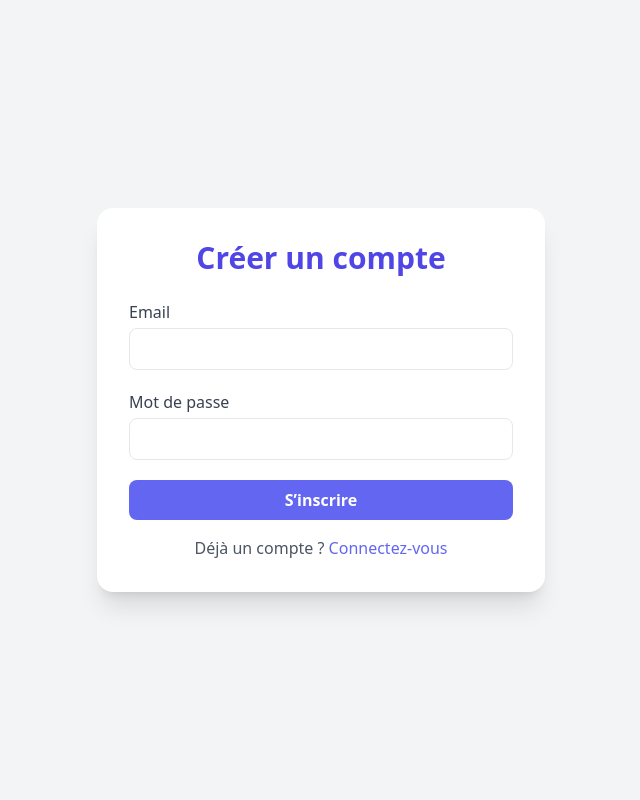
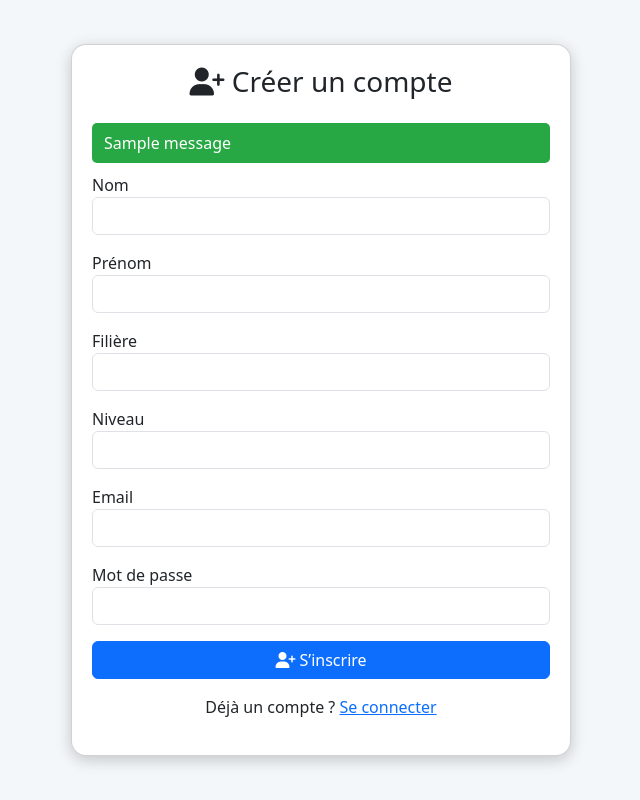
Before and after one commit to NadaAzrour/ProjetCloud, a Python web app: template app/templates/register.html in a window 1280 px wide. Shown: the whole page, without its empty margins (319-959 px from the left). Run offline with Jinja, Linux system fonts and the light colour scheme; the template is opened without the code that fills it, so the values that code supplies are empty; one stand-in notice (Sample message) is shown; some libraries are stand-ins or nearby versions.

Commit message:
Amélioration

```diff
--- a/app/templates/register.html
+++ b/app/templates/register.html
@@ -1,69 +1,89 @@
 <!DOCTYPE html>
 <html lang="fr">
+
 <head>
-  <meta charset="UTF-8">
-  <title>Inscription - ToDo List Cloud</title>
-  <link href="https://fonts.googleapis.com/css2?family=Poppins:wght@400;600&display=swap" rel="stylesheet">
-  <script src="https://cdn.tailwindcss.com"></script>
-  <script src="https://www.gstatic.com/firebasejs/9.23.0/firebase-app-compat.js"></script>
-  <script src="https://www.gstatic.com/firebasejs/9.23.0/firebase-auth-compat.js"></script>
+    <meta charset="UTF-8">
+    <title>Inscription</title>
+    <link href="https://cdn.jsdelivr.net/npm/bootstrap@5.3.0/dist/css/bootstrap.min.css" rel="stylesheet">
+    <link rel="stylesheet" href="https://cdnjs.cloudflare.com/ajax/libs/font-awesome/6.4.0/css/all.min.css">
+    <style>
+        body {
+            background: #f4f7fa;
+            height: 100vh;
+            display: flex;
+            justify-content: center;
+            align-items: center;
+        }
+
+        .card {
+            width: 100%;
+            max-width: 500px;
+            padding: 20px;
+            border-radius: 15px;
+            box-shadow: 0 4px 15px rgba(0, 0, 0, 0.2);
+        }
+
+        .flash {
+            margin-bottom: 10px;
+            padding: 8px 12px;
+            border-radius: 5px;
+            color: white;
+        }
+
+        .flash.success {
+            background-color: #28a745;
+        }
+
+        .flash.error {
+            background-color: #dc3545;
+        }
+    </style>
 </head>
-<body class="bg-gray-100 min-h-screen flex items-center justify-center">
 
-  <div class="bg-white rounded-2xl shadow-xl p-8 w-full max-w-md">
-    <h2 class="text-3xl font-bold text-center text-indigo-600 mb-6">Créer un compte</h2>
+<body>
+    <div class="card">
+        <h3 class="text-center mb-4"><i class="fas fa-user-plus"></i> Créer un compte</h3>
 
-    <form id="registerForm" class="space-y-5">
-      <div>
-        <label class="block text-gray-700 mb-1">Email</label>
-        <input type="email" id="email" name="email" class="w-full border rounded-lg px-3 py-2 focus:ring-2 focus:ring-indigo-400" required>
-      </div>
+        {% with messages = get_flashed_messages(with_categories=true) %} {% if messages %} {% for category, message in messages %}
+        <div class="flash {{ category }}">{{ message }}</div>
+        {% endfor %} {% endif %} {% endwith %}
 
-      <div>
-        <label class="block text-gray-700 mb-1">Mot de passe</label>
-        <input type="password" id="password" name="password" class="w-full border rounded-lg px-3 py-2 focus:ring-2 focus:ring-indigo-400" required>
-      </div>
+        <form method="POST" action="{{ url_for('main.register') }}">
+            <div class="mb-3">
+                <label>Nom</label>
+                <input type="text" class="form-control" name="nom" required>
+            </div>
 
-      <button type="submit" class="w-full bg-indigo-500 text-white py-2 rounded-lg font-semibold hover:bg-indigo-600 transition">
-        S’inscrire
-      </button>
-    </form>
+            <div class="mb-3">
+                <label>Prénom</label>
+                <input type="text" class="form-control" name="prenom" required>
+            </div>
 
-    <p class="mt-4 text-center text-gray-600">
-      Déjà un compte ?
-      <a href="{{ url_for('main.login') }}" class="text-indigo-500 hover:underline">Connectez-vous</a>
-    </p>
-  </div>
+            <div class="mb-3">
+                <label>Filière</label>
+                <input type="text" class="form-control" name="filiere" required>
+            </div>
 
-  <script>
-    // ⚙ Configuration Firebase (utilise ta vraie config ici)
-    const firebaseConfig = {
-      apiKey: "AIzaSyATMOmADodvwOE17WKKIrfEIPv1xQWJKpU",
-      authDomain: "ton-projet.firebaseapp.com",
-      projectId: "ton-projet",
-      storageBucket: "ton-projet.appspot.com",
-      messagingSenderId: "1234567890",
-      appId: "1:1234567890:web:abcdef123456"
-    };
+            <div class="mb-3">
+                <label>Niveau</label>
+                <input type="text" class="form-control" name="niveau" required>
+            </div>
 
-    // Initialisation Firebase
-    firebase.initializeApp(firebaseConfig);
-    const auth = firebase.auth();
+            <div class="mb-3">
+                <label>Email</label>
+                <input type="email" class="form-control" name="email" required>
+            </div>
 
-    // 🚀 Gestion de l'inscription
-    document.getElementById('registerForm').addEventListener('submit', async (e) => {
-      e.preventDefault();
-      const email = document.getElementById('email').value;
-      const password = document.getElementById('password').value;
+            <div class="mb-3">
+                <label>Mot de passe</label>
+                <input type="password" class="form-control" name="password" required>
+            </div>
 
-      try {
-        await auth.createUserWithEmailAndPassword(email, password);
-        alert("Compte créé avec succès !");
-        window.location.href = "{{ url_for('main.login') }}";
-      } catch (error) {
-        alert("Erreur : " + error.message);
-      }
-    });
-  </script>
+            <button type="submit" class="btn btn-primary w-100"><i class="fas fa-user-plus"></i> S’inscrire</button>
+        </form>
+
+        <p class="text-center mt-3">Déjà un compte ? <a href="{{ url_for('main.login') }}">Se connecter</a></p>
+    </div>
 </body>
+
 </html>
```
Also changed, not shown: app/routes.py (+105 -60 lines), app/templates/login.html (+64 -59 lines), app/templates/tasks.html (+5 -2 lines).
